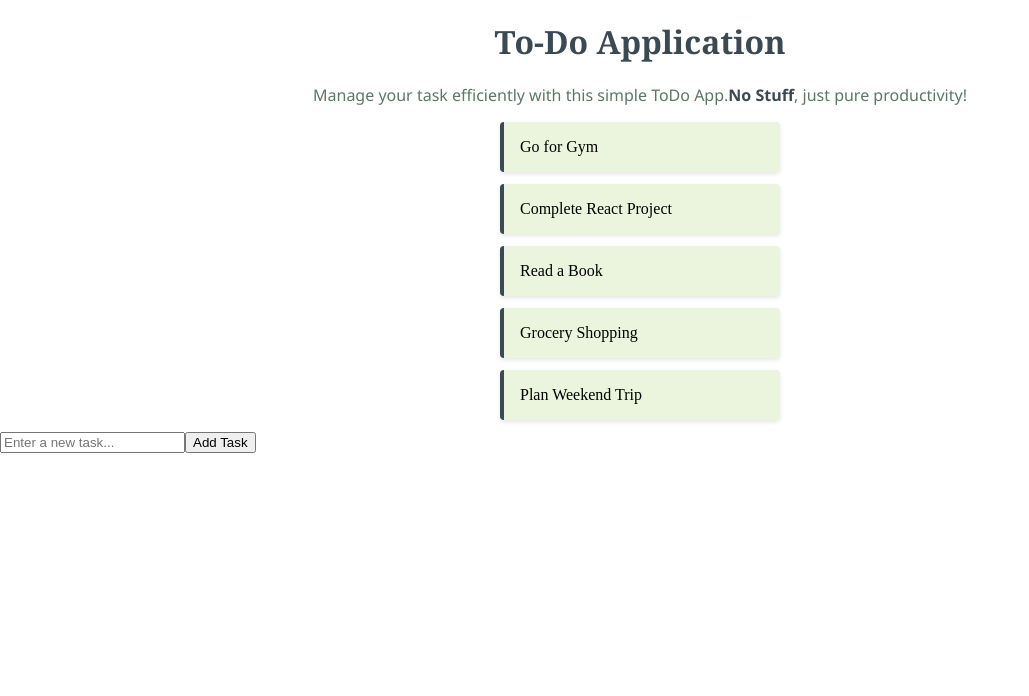
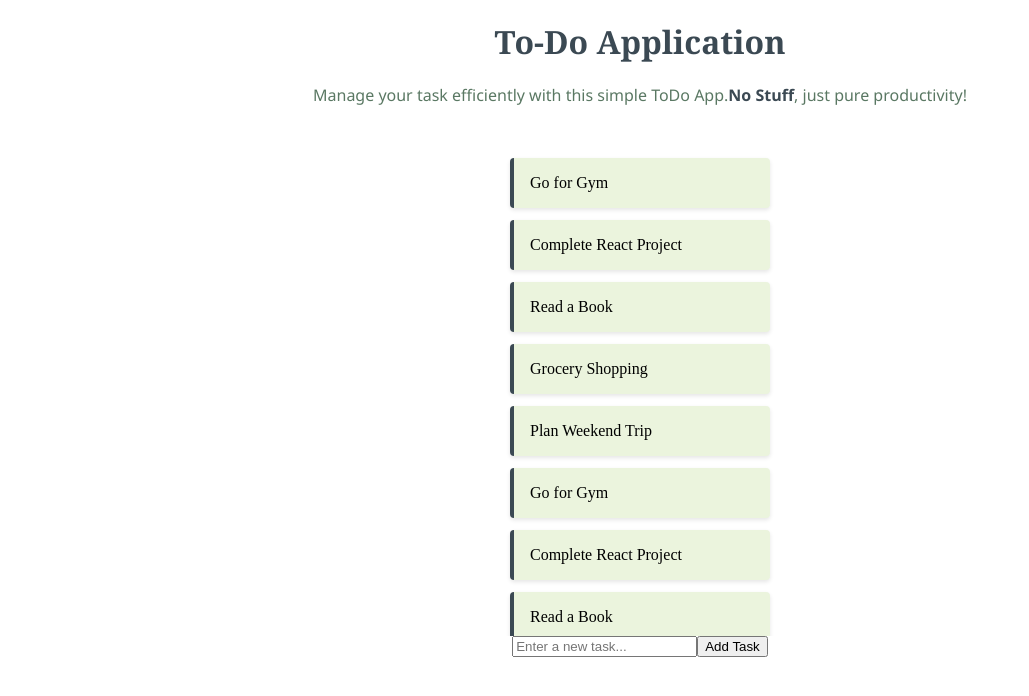
Before and after one commit to Shrilesh-Dhobale/A-23-ToDo-App, a React (Vite) app: page / in a window 1280 px wide. Shown: the top 696 px of the page, without its empty margins (0-1029 px from the left). Built offline with nearby package versions, Linux system fonts and the light colour scheme.

Commit message:
Styling added for task list

```diff
--- a/src/App.css
+++ b/src/App.css
@@ -19,3 +19,15 @@
     font-weight: bold;
     color: #3B4953;
 }
+.task-list{
+    margin-top: 30px;
+    padding:10px;
+    height:60vh;
+    overflow-y:scroll;
+
+}
+.input-section{
+    display: flex;
+    justify-content: center;
+    margin-bottom: 20px;
+}
--- a/src/App.jsx
+++ b/src/App.jsx
@@ -10,8 +10,15 @@ function App() {
     "Complete React Project",
     "Read a Book",
     "Grocery Shopping",
+    "Plan Weekend Trip",
+    "Go for Gym",
+    "Complete React Project",
+    "Read a Book",
+    "Grocery Shopping",
     "Plan Weekend Trip"
+
   ])
+  const [newTask, setNewTask] = useState("")
 
   return (
     <div className='home-container'>
@@ -19,16 +26,28 @@ function App() {
       <p className='app-subheading'>Manage your task efficiently with this simple ToDo App.
         <span className='highlighted-text'>No Stuff</span>, just pure productivity!
       </p>
+      <div className="task-list">
       {tasks.map((task, index) => (
         <TaskCard key={index} task={task} />
       ))}
+      </div>
       <div className="input-section">
         <input
           type="text"
           className="task-input"
           placeholder="Enter a new task..."
+          value={newTask}
+          onChange={(e) => setNewTask(e.target.value)}
         />
-        <button className="add-task-button">Add Task</button>
+        <button
+        className="add-task-button"
+        onClick={() => {
+
+            setTasks([...tasks, newTask])
+            setNewTask("")
+
+        }}
+        >Add Task</button>
       </div>
     </div>
   )
```
